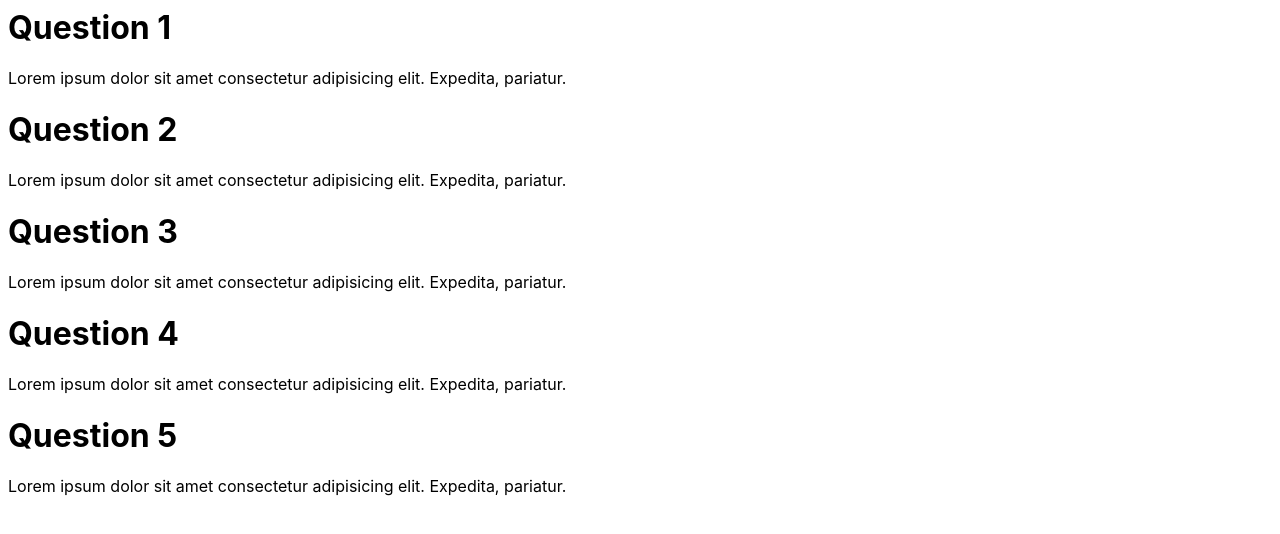
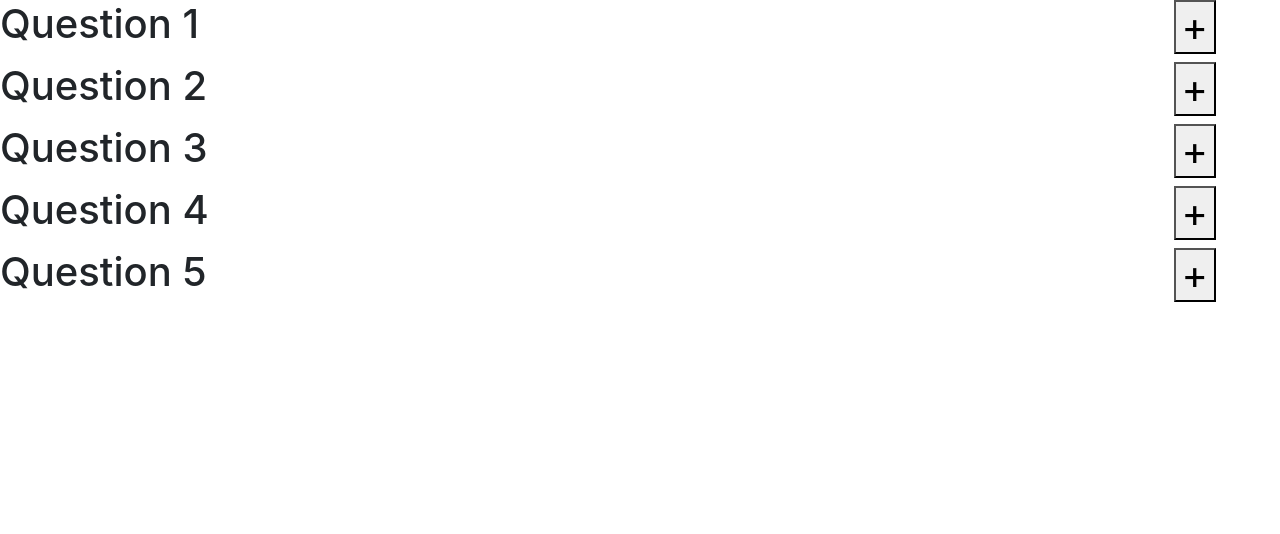
Before and after one commit to santanujana12/React-Hook-Prac, a React (Create React App) app: page / in a window 1280 px wide. Shown: the top 534 px of the page. Built offline with nearby package versions, Linux system fonts and the light colour scheme.

Commit message:
2 files modified

```diff
--- a/public/index.html
+++ b/public/index.html
@@ -1 +1,2 @@
+<link href="https://cdn.jsdelivr.net/npm/bootstrap@5.3.2/dist/css/bootstrap.min.css" rel="stylesheet" integrity="sha384-T3c6CoIi6uLrA9TneNEoa7RxnatzjcDSCmG1MXxSR1GAsXEV/Dwwykc2MPK8M2HN" crossorigin="anonymous">
 <div id="root"></div>
--- a/src/Components/Accordion/Accordion.jsx
+++ b/src/Components/Accordion/Accordion.jsx
@@ -4,16 +4,28 @@ import React,{useState} from "react";
 import data from "../../MockData/data";
 
 const Accordion = ()=>{
-  const [index,setIndex] = useState(0);
+  const [dataIndex,setDataIndex] = useState(null);
+
+  function handleToggling(index){
+    if(index===dataIndex){
+      setDataIndex(null);
+    }else if(index!==dataIndex){
+      setDataIndex(index);
+    }
+  }
+
 
   return (
     <>
-      {data.map(item=>{
+    {console.log(data.length)}
+      {data.map((item,index)=>{
         return (
-          <>
-            <h1>{item.title}</h1>
-            <p>{item.values}</p>
-          </>
+          <div style={{width:"95%"}}>
+            <h1  className="d-flex flex-row justify-content-between">{item.title}
+              <button onClick={()=>handleToggling(index)}>{dataIndex===index?"-":"+"}</button>
+            </h1>
+            {dataIndex===index&&<p>{item.values}</p>}
+          </div>
         )
       })}
     </>
```
